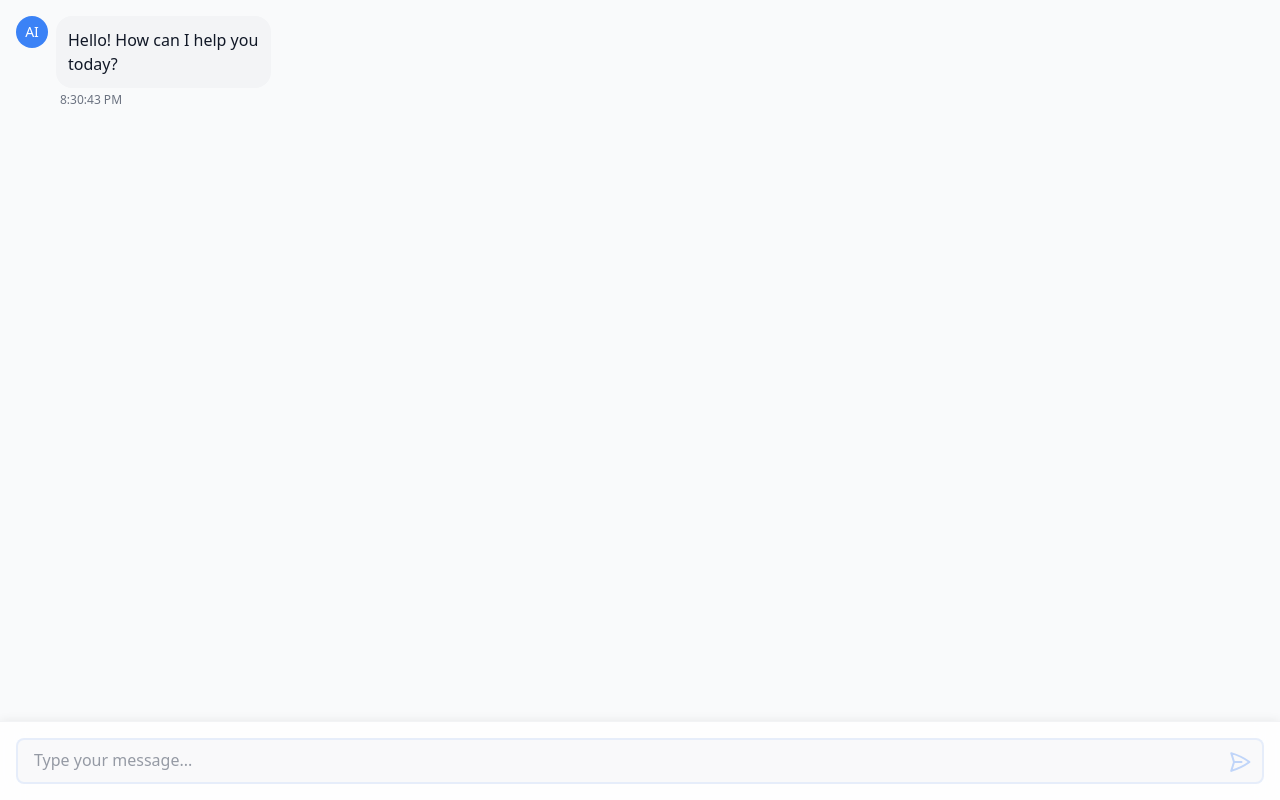
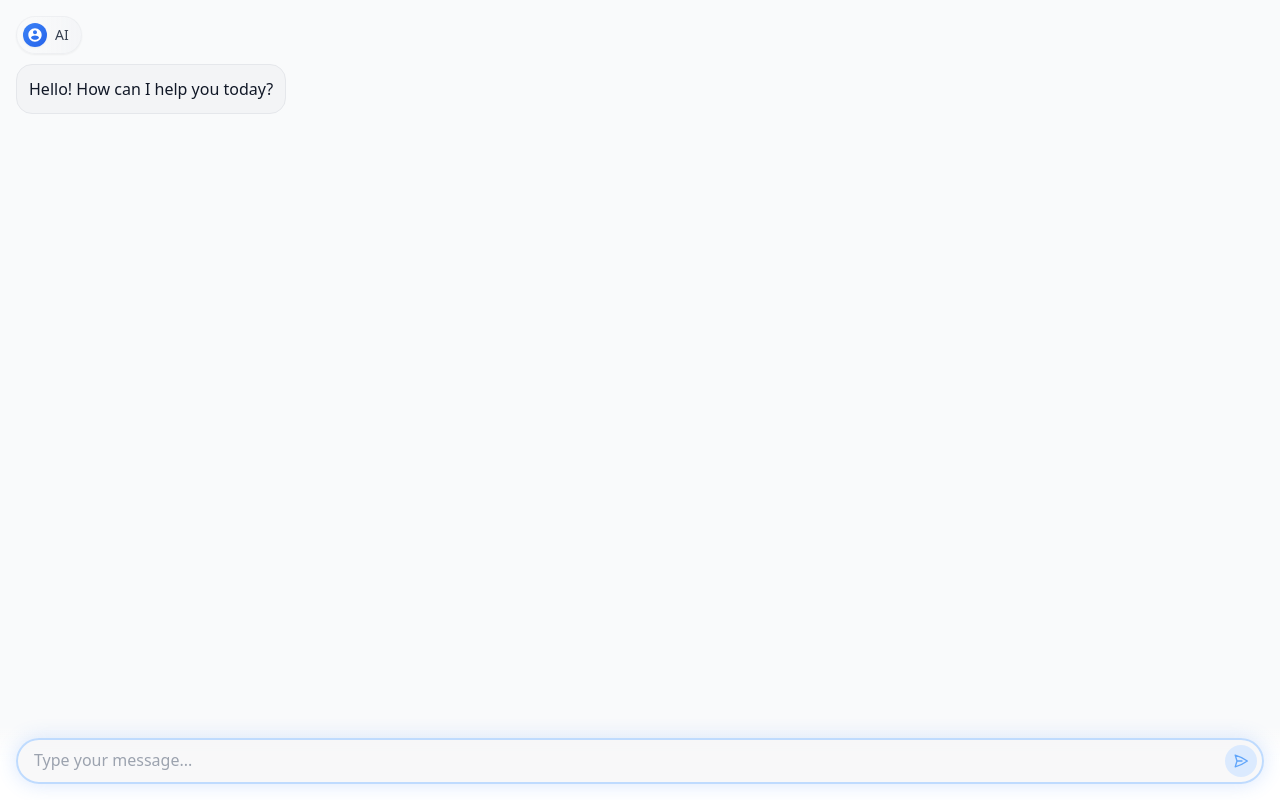
Before and after one commit to leodd/plugy-chat-ui, a React (Vite) app: page / in a window 1280 px wide. Built offline with nearby package versions, Linux system fonts and the light colour scheme.

Commit message:
better ui

```diff
--- a/src/components/chat/ChatInput.tsx
+++ b/src/components/chat/ChatInput.tsx
@@ -44,31 +44,62 @@ const ChatInput = ({ onSendMessage, disabled = false }: ChatInputProps) => {
   };
 
   return (
-    <div className="fixed bottom-0 left-0 right-0 bg-white/80 backdrop-blur-md border-t border-gray-200/50 shadow-[0_0_10px_rgba(0,0,0,0.08)]">
-      <form onSubmit={handleSubmit} className="p-4">
+    <div
+      className={`
+        fixed bottom-0 left-0 right-0
+        p-4
+        bg-gradient-to-t from-white via-white to-transparent
+      `}
+    >
+      <form onSubmit={handleSubmit}>
         <div className="relative flex-1">
           <textarea
             ref={textareaRef}
-            className="block w-full px-4 py-2 pr-12 border-2 border-blue-500/10 rounded-lg focus:outline-none focus:border-blue-500/50 disabled:cursor-not-allowed bg-gray-100/50 text-gray-900 placeholder-gray-500/70 resize-none min-h-[46px] overflow-y-auto transition-[height,border] duration-200"
+            className={`
+              block w-full
+              px-4 py-2 pr-12
+              min-h-[46px]
+              border-2 border-blue-200
+              shadow-[0_0_20px_rgba(59,130,246,0.2)]
+              focus:border-2 focus:border-blue-300
+              focus:shadow-[0_0_20px_rgba(59,130,246,0.3)]
+              rounded-[23px]
+              bg-gray-100/60
+              text-gray-900
+              placeholder-gray-400
+              resize-none
+              overflow-y-auto
+              [&::-webkit-scrollbar]:hidden
+              [-ms-overflow-style:none]
+              [scrollbar-width:none]
+              transition-[height,border]
+              duration-200
+              focus:outline-none
+              disabled:cursor-not-allowed
+              backdrop-blur-sm
+            `}
             placeholder="Type your message..."
             value={message}
             onChange={(e) => setMessage(e.target.value)}
             onKeyDown={handleKeyDown}
             disabled={disabled}
             rows={1}
+            data-gramm="false"
+            data-gramm_editor="false"
+            data-enable-grammarly="false"
           />
           <button
             type="submit"
             disabled={disabled || !message.trim()}
-            className={`absolute right-2 bottom-1.5 p-1 rounded-full transition-all duration-200 ${disabled || !message.trim()
-                ? 'text-blue-500/30 cursor-not-allowed'
-                : 'text-blue-500 hover:bg-blue-50'
+            className={`absolute right-[7px] bottom-[7px] p-2 rounded-full transition-all duration-200 ${disabled || !message.trim()
+                ? 'bg-blue-100 text-blue-400 cursor-not-allowed'
+                : 'bg-blue-500 text-white hover:bg-blue-600'
               }`}
           >
             {disabled || !message.trim() ? (
-              <AirplaneOutlined className="w-6 h-6" />
+              <AirplaneOutlined className="w-4 h-4" />
             ) : (
-              <AirplaneFilled className="w-6 h-6" />
+              <AirplaneFilled className="w-4 h-4" />
             )}
           </button>
         </div>
--- a/src/components/chat/ChatMessage.tsx
+++ b/src/components/chat/ChatMessage.tsx
@@ -1,38 +1,36 @@
+import React from 'react';
+import AvatarAI from '../icons/AvatarAI';
+
 interface ChatMessageProps {
   message: string;
   isUser: boolean;
-  timestamp?: string;
+  name?: string;
 }
 
-const ChatMessage = ({ message, isUser, timestamp }: ChatMessageProps) => {
+const ChatMessage = ({ message, isUser, name = 'AI' }: ChatMessageProps) => {
   return (
-    <div className={`flex ${isUser ? 'justify-end' : 'justify-start'} mb-4 gap-2`}>
-      {!isUser && (
-        <div className="w-8 h-8 rounded-full bg-blue-500 flex items-center justify-center text-white text-sm shrink-0">
-          AI
-        </div>
-      )}
-      <div className={`flex flex-col ${isUser ? 'items-end' : 'items-start'}`}>
+    <div className={`flex ${isUser ? 'justify-end' : 'justify-start'} mb-4 animate-[fadeInUp_0.3s_ease-out]`}>
+      <div className={`flex flex-col ${isUser ? 'items-end' : 'items-start'} ${isUser ? 'max-w-[80%]' : 'w-full'}`}>
+        {!isUser && (
+          <div className="flex items-center gap-2 mb-2.5 animate-[fadeInUp_0.3s_ease-out]">
+            <div className="flex items-center gap-2 bg-gradient-to-r from-gray-50 to-gray-100/80 pl-1.5 pr-3 py-1.5 rounded-full border border-gray-200/50 shadow-sm">
+              <div className="w-6 h-6 rounded-full bg-gradient-to-br from-blue-500 to-blue-600 flex items-center justify-center text-white shadow-sm">
+                <AvatarAI className="w-4 h-4" />
+              </div>
+              <span className="text-sm font-medium text-gray-700">{name}</span>
+            </div>
+          </div>
+        )}
         <div
-          className={`p-3 rounded-2xl max-w-[80%] break-words whitespace-pre-wrap ${
+          className={`p-3 rounded-2xl break-words whitespace-pre-wrap ${
             isUser
-              ? 'bg-blue-500 text-white'
-              : 'bg-gray-100 text-gray-900'
+              ? 'bg-blue-500 text-white shadow-[0_2px_4px_rgba(59,130,246,0.2)]'
+              : 'bg-gray-100 text-gray-900 border border-gray-200'
           }`}
         >
           {message}
         </div>
-        {timestamp && (
-          <span className="text-xs text-gray-500 mt-1 px-1">
-            {timestamp}
-          </span>
-        )}
       </div>
-      {isUser && (
-        <div className="w-8 h-8 rounded-full bg-purple-500 flex items-center justify-center text-white text-sm shrink-0">
-          U
-        </div>
-      )}
     </div>
   );
 };
--- /dev/null
+++ b/src/components/icons/AvatarAI.tsx
@@ -0,0 +1,19 @@
+import React from 'react';
+
+const AvatarAI = ({ className = 'w-6 h-6' }: { className?: string }) => {
+  return (
+    <svg
+      viewBox="0 0 24 24"
+      fill="none"
+      xmlns="http://www.w3.org/2000/svg"
+      className={className}
+    >
+      <path
+        d="M12 2C6.48 2 2 6.48 2 12C2 17.52 6.48 22 12 22C17.52 22 22 17.52 22 12C22 6.48 17.52 2 12 2ZM12 5C13.66 5 15 6.34 15 8C15 9.66 13.66 11 12 11C10.34 11 9 9.66 9 8C9 6.34 10.34 5 12 5ZM12 19.2C9.5 19.2 7.29 17.92 6 15.98C6.03 13.99 10 12.9 12 12.9C13.99 12.9 17.97 13.99 18 15.98C16.71 17.92 14.5 19.2 12 19.2Z"
+        fill="currentColor"
+      />
+    </svg>
+  );
+};
+
+export default AvatarAI;
--- a/tailwind.config.js
+++ b/tailwind.config.js
@@ -5,7 +5,20 @@ export default {
     "./src/**/*.{js,ts,jsx,tsx}",
   ],
   theme: {
-    extend: {},
+    extend: {
+      keyframes: {
+        fadeInUp: {
+          '0%': {
+            opacity: '0',
+            transform: 'translateY(10px)'
+          },
+          '100%': {
+            opacity: '1',
+            transform: 'translateY(0)'
+          },
+        }
+      }
+    },
   },
   plugins: [],
 }
```
